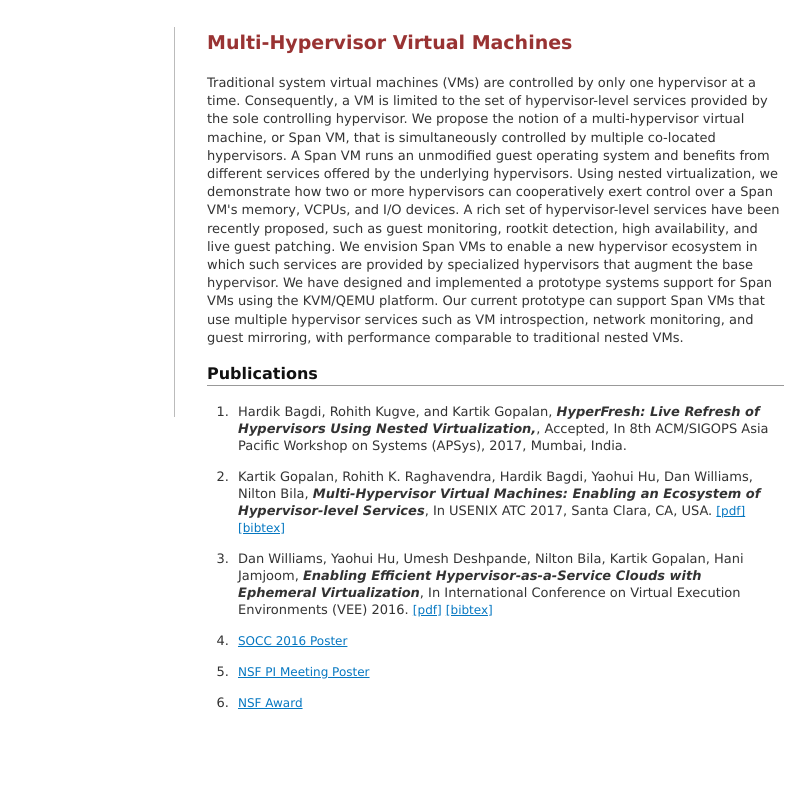
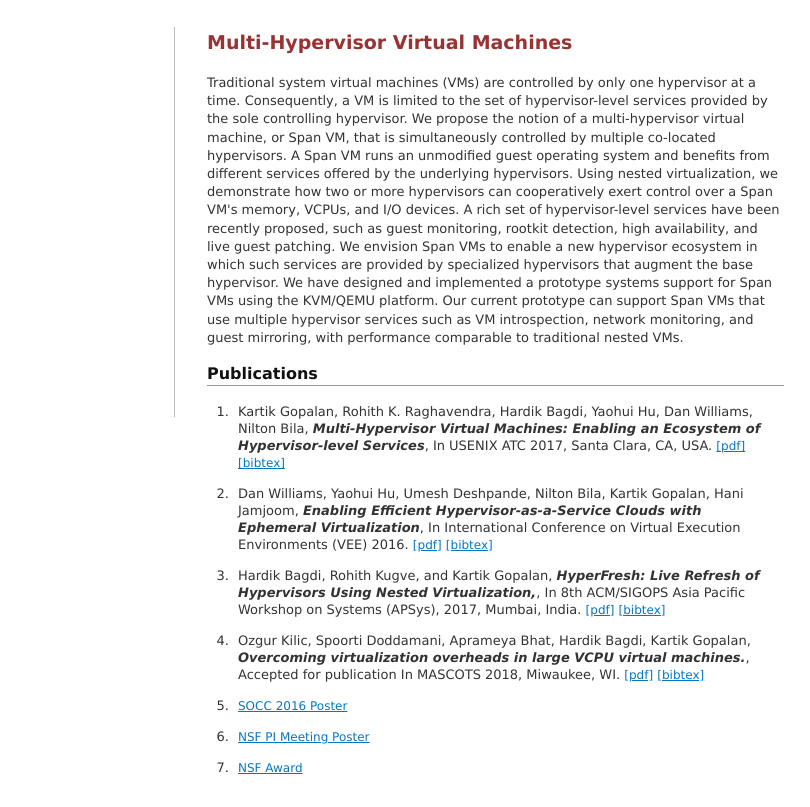
Before and after one commit to kartikgopalan/kartikgopalan.github.io, a plain HTML site: page projects/spanvm.html in a window 1280 px wide. Shown: the part 133-940 px from the top of the page, without its empty margins (221-1031 px from the left). Drawn offline with Linux system fonts and the light colour scheme.

Commit message:
minor changes

```diff
--- a/projects/spanvm.html
+++ b/projects/spanvm.html
@@ -81,15 +81,7 @@ guest mirroring, with performance comparable to traditional nested VMs.
 <h2> Publications </h2>
 <ol>
 
-	<li> Hardik Bagdi, Rohith Kugve, and  Kartik Gopalan,
-	<b><i> HyperFresh: Live Refresh of Hypervisors Using Nested Virtualization,</i></b>,
-	Accepted, In 8th ACM/SIGOPS Asia Pacific Workshop on Systems (APSys), 2017, Mumbai, India.
-	<li> Kartik Gopalan,
-		Rohith K. Raghavendra,
-		Hardik Bagdi,
-		Yaohui Hu,
-		Dan Williams,
-		Nilton Bila,
+	<li> Kartik Gopalan, Rohith K. Raghavendra, Hardik Bagdi, Yaohui Hu, Dan Williams, Nilton Bila,
 		<b><i>Multi-Hypervisor Virtual Machines: Enabling an Ecosystem of Hypervisor-level Services</i></b>,
 		In USENIX ATC 2017, Santa Clara, CA, USA.
 		<A HREF="/publications/gopalan17multi.pdf">[pdf]</A>
@@ -101,6 +93,16 @@ guest mirroring, with performance comparable to traditional nested VMs.
 		<A HREF="/publications/williams16enabling.pdf">[pdf]</A>
 		<A HREF="/publications/williams16enabling.bib">[bibtex]</A>
 	</li>
+	<li> Hardik Bagdi, Rohith Kugve, and  Kartik Gopalan,
+		<b><i> HyperFresh: Live Refresh of Hypervisors Using Nested Virtualization,</i></b>,
+		In 8th ACM/SIGOPS Asia Pacific Workshop on Systems (APSys), 2017, Mumbai, India.
+		<A HREF="/publications/bagdi17hyperfresh.pdf">[pdf]</A>
+		<A HREF="/publications/bagdi17hyperfresh.bib">[bibtex]</A>
+	<li> Ozgur Kilic, Spoorti Doddamani, Aprameya Bhat, Hardik Bagdi, Kartik Gopalan,
+		<b><i>Overcoming virtualization overheads in large VCPU virtual machines.</i></b>,
+		Accepted for publication In MASCOTS 2018, Miwaukee, WI.
+		<A HREF="/publications/kilic18overcoming.pdf">[pdf]</A>
+		<A HREF="/publications/kilic18overcoming.bib">[bibtex]</A>
 	<li> <a href=/publications/socc16_poster.pdf>SOCC 2016 Poster</a>
 	<li> <a href=/publications/nsf_poster.pdf>NSF PI Meeting  Poster</a>
 	<li> <a href=https://www.nsf.gov/awardsearch/showAward?AWD_ID=1527338>NSF Award</a>
```
